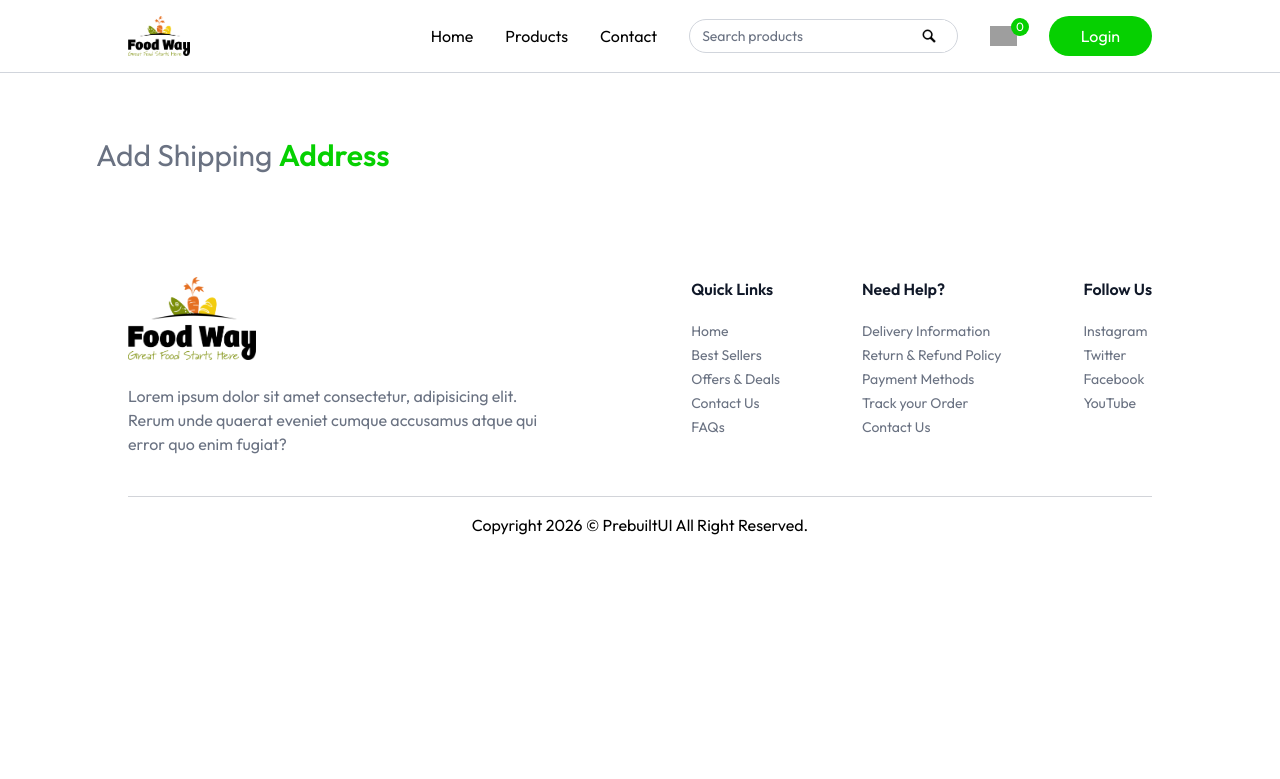
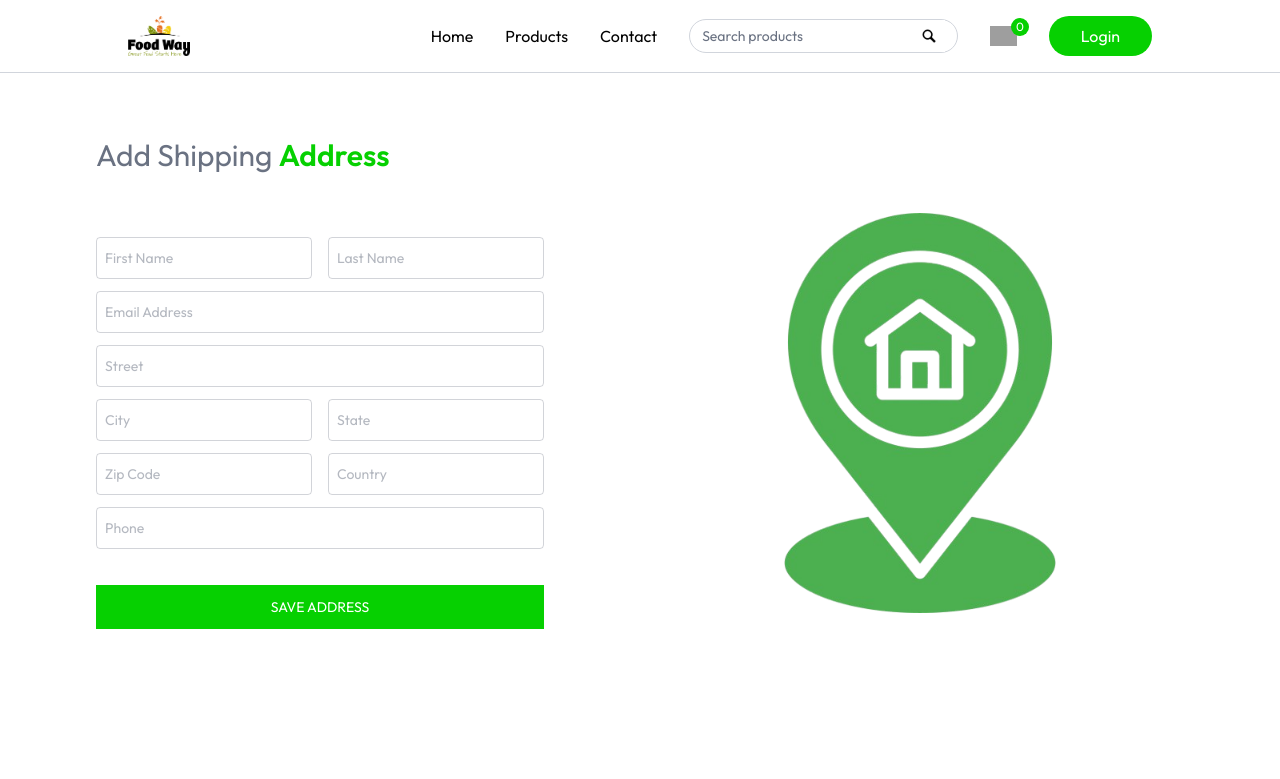
Before and after one commit to hasan8162/Food-Way, a React (Vite) app in the folder frontend/: page /add-address in a window 1280 px wide. Shown: the top 779 px of the page. Built offline with nearby package versions, Linux system fonts and the light colour scheme; grey boxes are pictures that could not be loaded.

Commit message:
add address page completed

```diff
--- a/frontend/src/assets/assets.js
+++ b/frontend/src/assets/assets.js
@@ -20,6 +20,7 @@
 import foot_banner from "./foot_banner.jpeg"
 import remove from "./remove.png"
 import left_arrow from "./left_arrow.png"
+import map from "./map.png"
 
 
 export const assets = {
@@ -33,7 +34,8 @@
     star_outline,
     foot_banner,
     remove,
-    left_arrow
+    left_arrow,
+    map
 }
 
 export const categories = [
--- a/frontend/src/pages/AddAddress.jsx
+++ b/frontend/src/pages/AddAddress.jsx
@@ -1,10 +1,63 @@
-import React from 'react'
+import React, { useState } from 'react'
+import { assets } from '../assets/assets'
 
+const InputField = ({ type, placeholder, name, handleChange, address }) => (
+    <input className='w-full px-2 py-2.5 border border-gray-500/30 rounded outline-none text-gray-500 focus:border-primary transition' type={type} placeholder={placeholder} onChange={handleChange} name={name} value={address[name]} required/>
+)
 
 const AddAddress = () => {
+
+    const [address, setAddress] = useState({
+        firstName: '',
+        lastName: '',
+        email: '',
+        street: '',
+        city: '',
+        state: '',
+        zipcode: '',
+        country: '',
+        phone: '',
+    })
+
+    const handleChange = (e) => {
+        const {name, value} = e.target;
+        setAddress((prevAddress) => ({
+            ...prevAddress,
+            [name]: value,
+        }))
+    }
+    const onSubmitHandler = async (e) => {
+        e.preventDefault();
+    }
   return (
     <div className='mt-16 pb-16'>
       <p className='text-2xl md:text-3xl text-gray-500'>Add Shipping <span className='font-semibold text-primary'>Address</span></p>
+      <div className='flex flex-col-reverse md:flex-row justify-between mt-10'>
+        <div className='flex-1 max-w-md'>
+            <form onSubmit={onSubmitHandler} className='space-y-3 mt-6 text-sm'>
+                <div className='grid grid-cols-2 gap-4'>
+                    <InputField handleChange={handleChange} address={address} name='firstName' type="text" placeholder="First Name"/>
+                    <InputField handleChange={handleChange} address={address} name='lastName' type="text" placeholder="Last Name"/>
+                </div>
+                <InputField handleChange={handleChange} address={address} name='email' type="email" placeholder="Email Address"/>
+                <InputField handleChange={handleChange} address={address} name='street' type="text" placeholder="Street"/>
+                <div className='grid grid-cols-2 gap-4'>
+                    <InputField handleChange={handleChange} address={address} name='city' type="text" placeholder="City"/>
+                    <InputField handleChange={handleChange} address={address} name='state' type="text" placeholder="State"/>
+                </div>
+
+                <div className='grid grid-cols-2 gap-4'>
+                    <InputField handleChange={handleChange} address={address} name='zipcode' type="number" placeholder="Zip Code"/>
+                    <InputField handleChange={handleChange} address={address} name='country' type="text" placeholder="Country"/>
+                </div>
+
+                <InputField handleChange={handleChange} address={address} name='phone' type="number" placeholder="Phone"/>
+
+                <button className='w-full mt-6 bg-primary text-white py-3 hover:bg-primary-dull transition cursor uppercase'> Save Address</button>
+            </form>
+        </div>
+        <img className='md:mr-16 mb-16 md:mt-0 w-100' src={assets.map} alt='add address'/>
+      </div>
     </div>
   )
 }
```
Also changed, not shown: frontend/src/assets/map.png (added).
